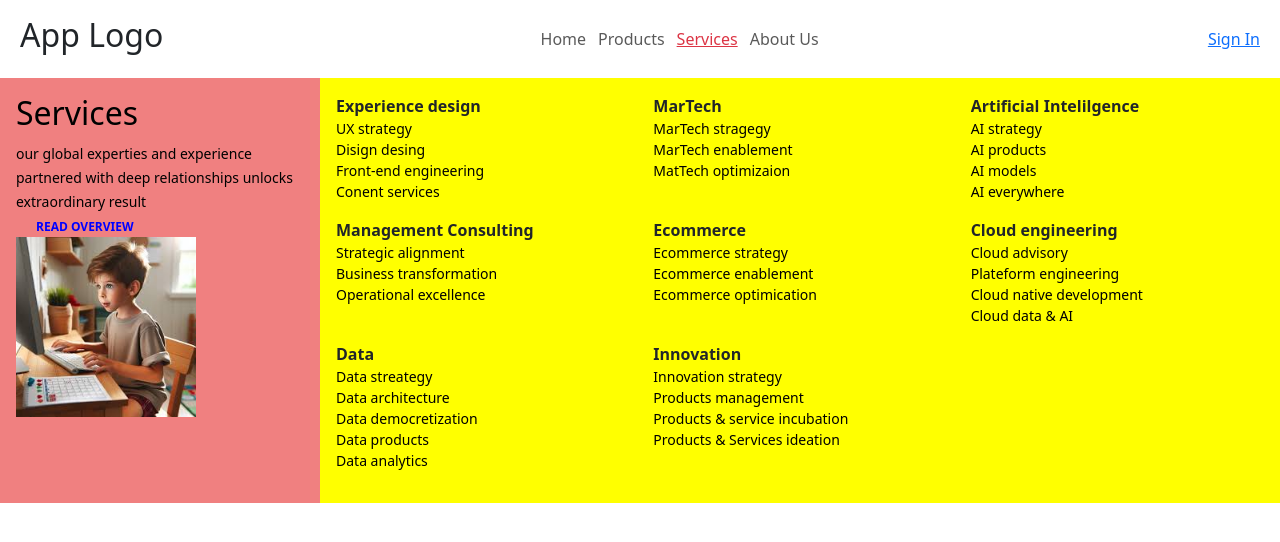
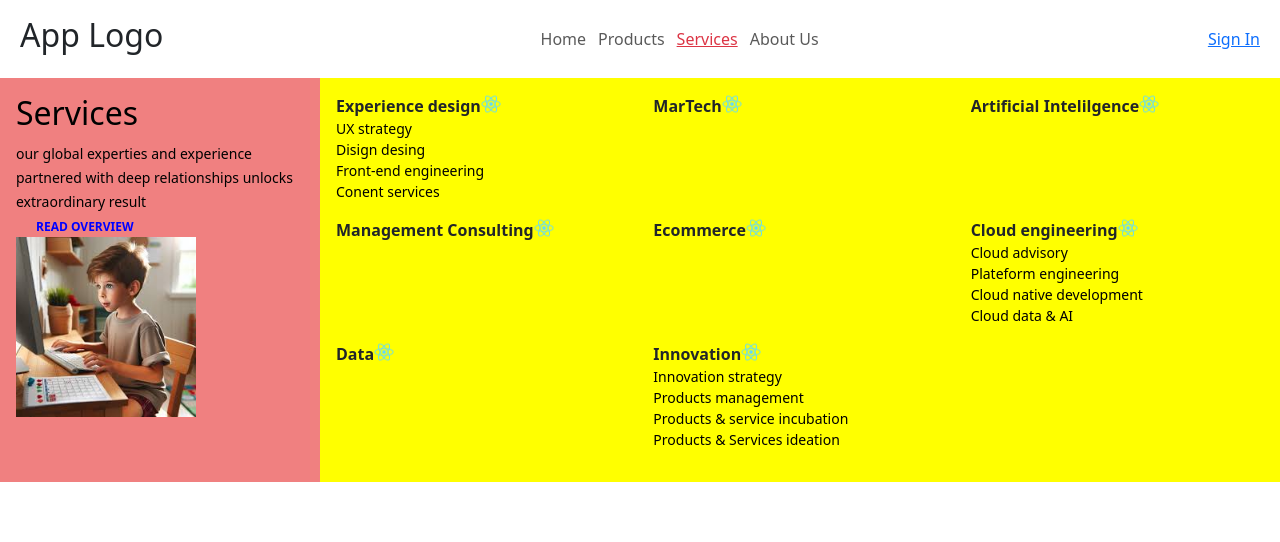
Before and after one commit to RamniwasG/trng-part-2-react-routing, a React (Create React App) app: page /services in a window 1280 px wide. Shown: the top 542 px of the page. Built offline with nearby package versions, Linux system fonts and the light colour scheme.

Commit message:
icon clicked added

```diff
--- a/src/components/Services.jsx
+++ b/src/components/Services.jsx
@@ -1,28 +1,52 @@
+import { useState } from "react";
 import { menulist } from "../constants/headerConstants";
 
 const ServicesComp = () => {
+
+    const [menuList, setMenuList] = useState(menulist)
+
+   const handleIconClick = (clickedMenu) => {
+
+            const updatedMenuList = menuList.map((menu) => {
+                if(menu.menuHeading === clickedMenu.menuHeading) {
+                    return {
+                        ...clickedMenu,
+                        hideSubMenu: false,
+                    }
+                } else {
+                    return {
+                        ...menu,
+                        hideSubMenu: true,
+                    }
+                }
+            })
+
+            setMenuList(updatedMenuList);
+        }
     return <div className="row">
         <div className="col-3 p-3" style={{backgroundColor: 'lightcoral'}}>
                 <h2>Services</h2>
                 <span style={{fontSize: '14px'}}>our global experties and experience partnered with deep relationships unlocks  extraordinary result</span>
                 <br/>
-                <a href='_blank'style={{fontSize: '12px', color: 'blue', textDecoration: 'none', marginLeft: '20px'}}><b>READ OVERVIEW</b></a>
+                <a href='/'style={{fontSize: '12px', color: 'blue', textDecoration: 'none', marginLeft: '20px'}}><b>READ OVERVIEW</b></a>
                 <div>
                     <img src='computerboy.jpg' alt='computerboy' width={'180px'} height={'180px'} />
                 </div>
         </div>
         <div className="col-9 p-3" style={{backgroundColor: 'yellow'}}>
             <div className="row">
-                {menulist.map((menu) => {
+                {menuList.map((menu) => {
                     return <div className="col-4" key={menu.menuHeading}>
                         <div className="d-flex">
                             <span className="text-dark text-ellipsis"><b>{menu.menuHeading}</b></span>
-                            {/* <img
+                            <img
                                 src="logo192.png"
                                 width='20px' height='20px'
+                                onClick={() => handleIconClick(menu)}
                                 alt="arrow dropdown"
-                            /> */}
+                            />
                         </div>
+                        {!menu.hideSubMenu &&
                         <ul className="list-unstyled">
                             {menu.subMenuList.map((submenu, index) => {
                                 return <li key={submenu+index} style={{fontSize: '14px'}}>
@@ -30,6 +54,7 @@ const ServicesComp = () => {
                                 </li>
                             })}
                         </ul>
+                        }
                     </div>
                 })}
             </div>
--- a/src/constants/headerConstants.js
+++ b/src/constants/headerConstants.js
@@ -21,6 +21,7 @@ export const menulist = [
         menuHeading: 'Artificial Intelilgence',
         subMenuList: ['AI strategy', 'AI products', 'AI models', 'AI everywhere'],
         hideSubMenu: true,
+
     },
     {
         menuHeading: 'Management Consulting',
@@ -35,7 +36,7 @@ export const menulist = [
     {
         menuHeading: 'Cloud engineering',
         subMenuList: ['Cloud advisory', 'Plateform engineering', 'Cloud native development', 'Cloud data & AI'],
-        hideSubMenu: true,
+        hideSubMenu: false,
     },
     {
         menuHeading: 'Data',
@@ -45,6 +46,6 @@ export const menulist = [
     {
         menuHeading: 'Innovation',
         subMenuList: ['Innovation strategy', 'Products management', 'Products & service incubation', 'Products & Services ideation'],
-        hideSubMenu: true,
+        hideSubMenu: false,
     }
 ]
```
Also changed, not shown: public/com.jpg (renamed from src/com.jpg).
